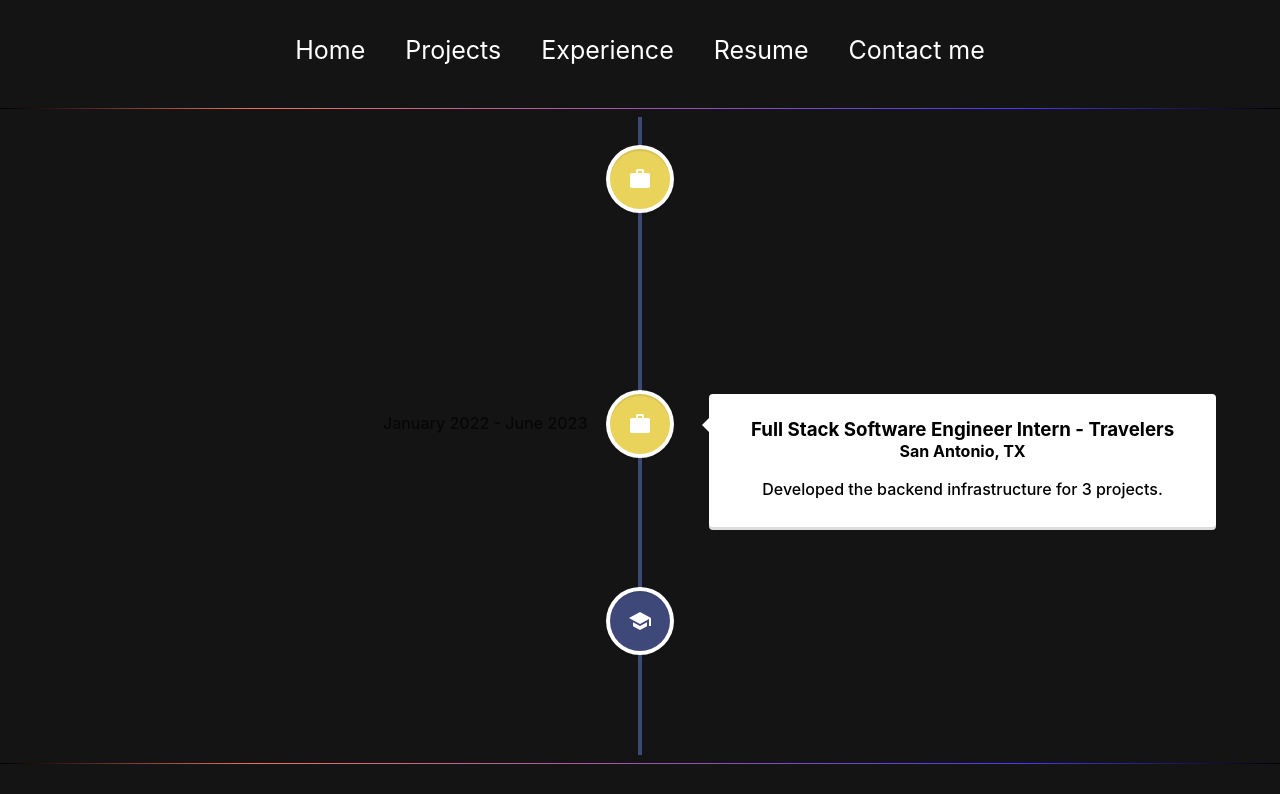
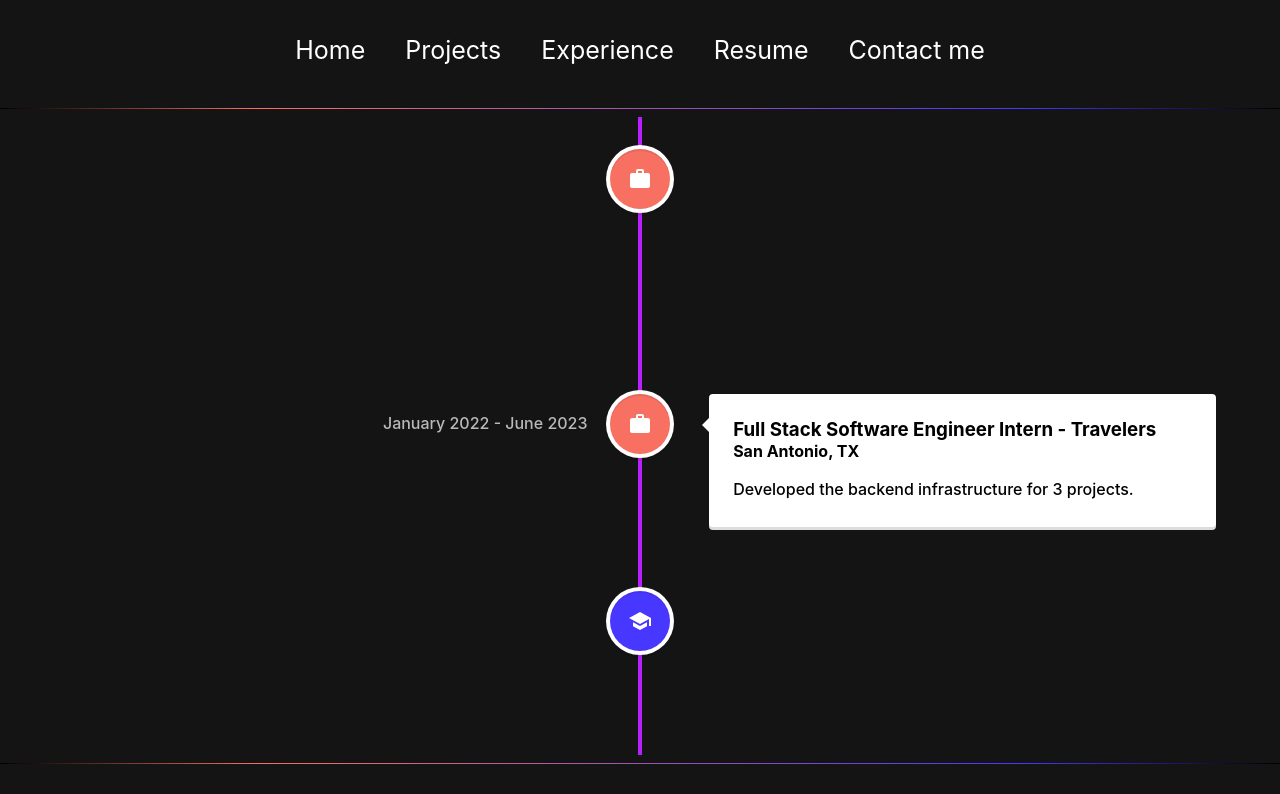
Before and after one commit to sebastianbaetz/newpersonalwebsite, a React (Create React App) app: page /experience in a window 1280 px wide. Shown: the top 794 px of the page. Built offline with nearby package versions, Linux system fonts and the light colour scheme.

Commit message:
cleanup css, fix experience timeline

```diff
--- a/src/pages/Experience.js
+++ b/src/pages/Experience.js
@@ -5,15 +5,16 @@ import {
 } from "react-vertical-timeline-component";
 import { School, Work } from "@mui/icons-material";
 import "react-vertical-timeline-component/style.min.css";
+import "../styles/Experience.css"
 
 function Experience() {
     return (
         <div className="experience">
-            <VerticalTimeline lineColor="#3e497a">
+            <VerticalTimeline lineColor="#b721ff">
                 <VerticalTimelineElement
                     className="vertical-timeline-element--work"
                     date="January 2023 - Present"
-                    iconStyle={{ background: "#e9d35b", color: "#fff" }}
+                    iconStyle={{ background: "#f77062", color: "#fff" }}
                     icon={<Work />}
                 >
                     <h3 className="vertical-timeline-element-title">
@@ -29,7 +30,7 @@ function Experience() {
                 <VerticalTimelineElement
                     className="vertical-timeline-element--work"
                     date="January 2022 - June 2023"
-                    iconStyle={{ background: "#e9d35b", color: "#fff" }}
+                    iconStyle={{ background: "#f77062", color: "#fff" }}
                     icon={<Work />}
                 >
                     <h3 className="vertical-timeline-element-title">
@@ -43,7 +44,7 @@ function Experience() {
                 <VerticalTimelineElement
                     className="vertical-timeline-element--education"
                     date="August 2020 - May 2024"
-                    iconStyle={{ background: "#3e497a", color: "#fff" }}
+                    iconStyle={{ background: "#4837ff", color: "#fff" }}
                     icon={<School />}
                 >
                     <h3 className="vertical-timeline-element-title">
--- a/src/styles/ContactMe.css
+++ b/src/styles/ContactMe.css
@@ -21,19 +21,5 @@
 .contactMe p {
     margin: auto;
     width: 50%;
-    font-size: 24px;
+    font-size: 20px;
 }
-
-/*
-.contactMe a {
-    text-decoration: none;
-    color: #21d4fd;
-
-
-}
-
-.contactMe a:hover {
-    color: #f77062;
-    transition: all 0.3s ease;
-    text-decoration: none;
-}*/
--- /dev/null
+++ b/src/styles/Experience.css
@@ -0,0 +1,14 @@
+span {
+    color: #fff;
+
+}
+
+.experience {
+    text-align: left;
+}
+
+@media only screen and (max-width:1169px) {
+    span {
+        color: #000000;
+    }
+}
--- a/src/styles/Projects.css
+++ b/src/styles/Projects.css
@@ -1,4 +1,5 @@
 .projects {
+
     width: 100%;
     height: auto;
     display: flex;
```
